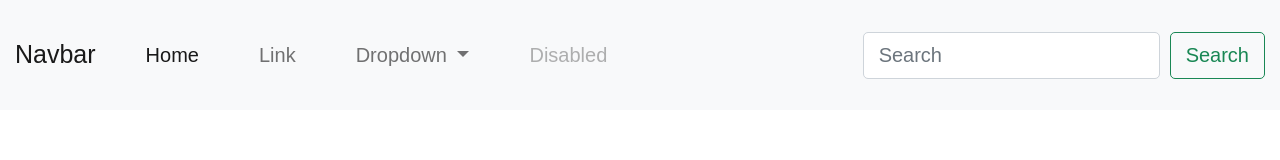
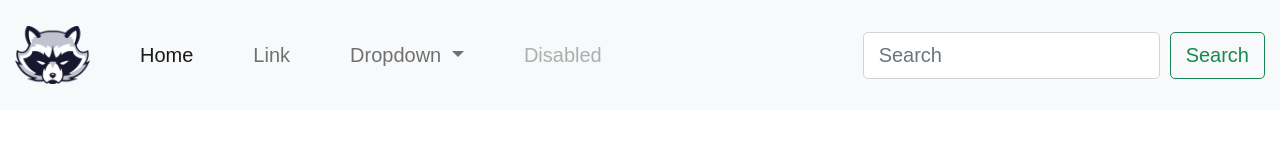
Before and after one commit to Prescott1/landing-page-two, a plain HTML site: page index.html in a window 1280 px wide. Drawn offline with nearby package versions, Linux system fonts and the light colour scheme.

Commit message:
I added a logo for landing page.

```diff
--- a/index.html
+++ b/index.html
@@ -13,9 +13,10 @@
 <link href="https://fonts.googleapis.com/css2?family=Anton&display=swap" rel="stylesheet">
 </head>
 <body>
+
     <nav class="navbar navbar-expand-lg navbar-light bg-light">
         <div class="container-fluid">
-          <a class="navbar-brand" href="#">Navbar</a>
+          <a class="navbar-brand" href="#"><img src="animal.png" alt="logo image" width="75px"></a>
           <button class="navbar-toggler" type="button" data-bs-toggle="collapse" data-bs-target="#navbarSupportedContent" aria-controls="navbarSupportedContent" aria-expanded="false" aria-label="Toggle navigation">
             <span class="navbar-toggler-icon"></span>
           </button>
```
